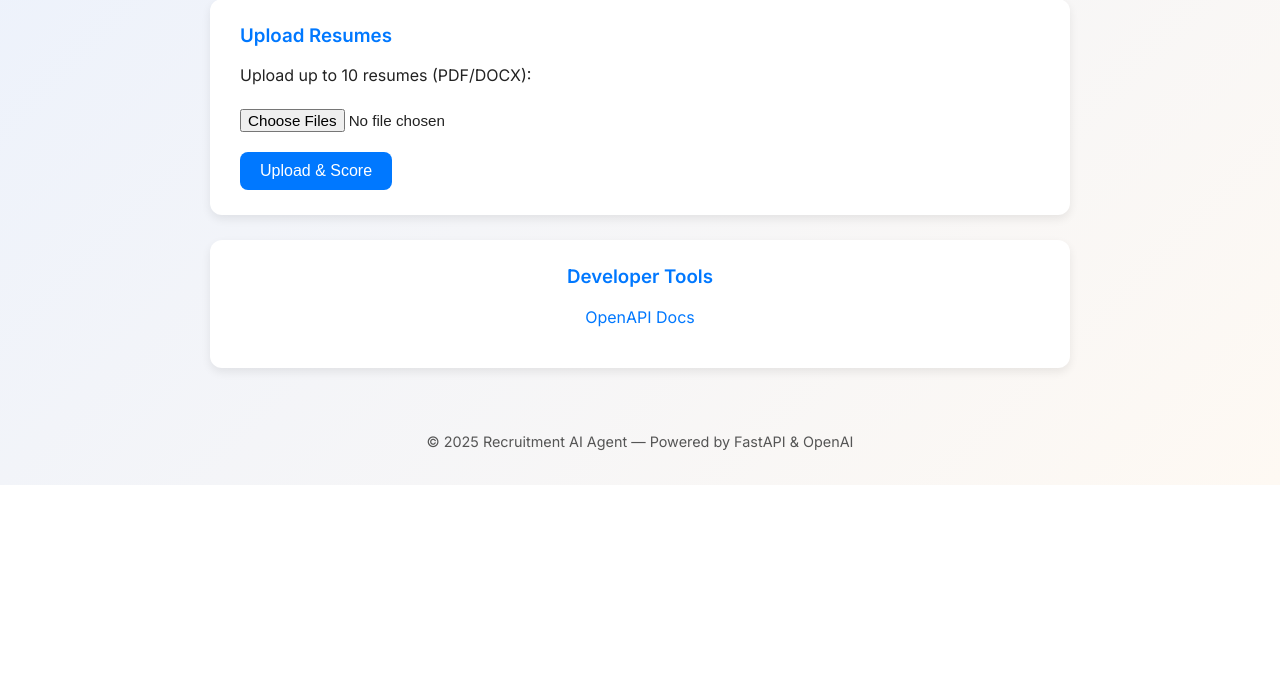
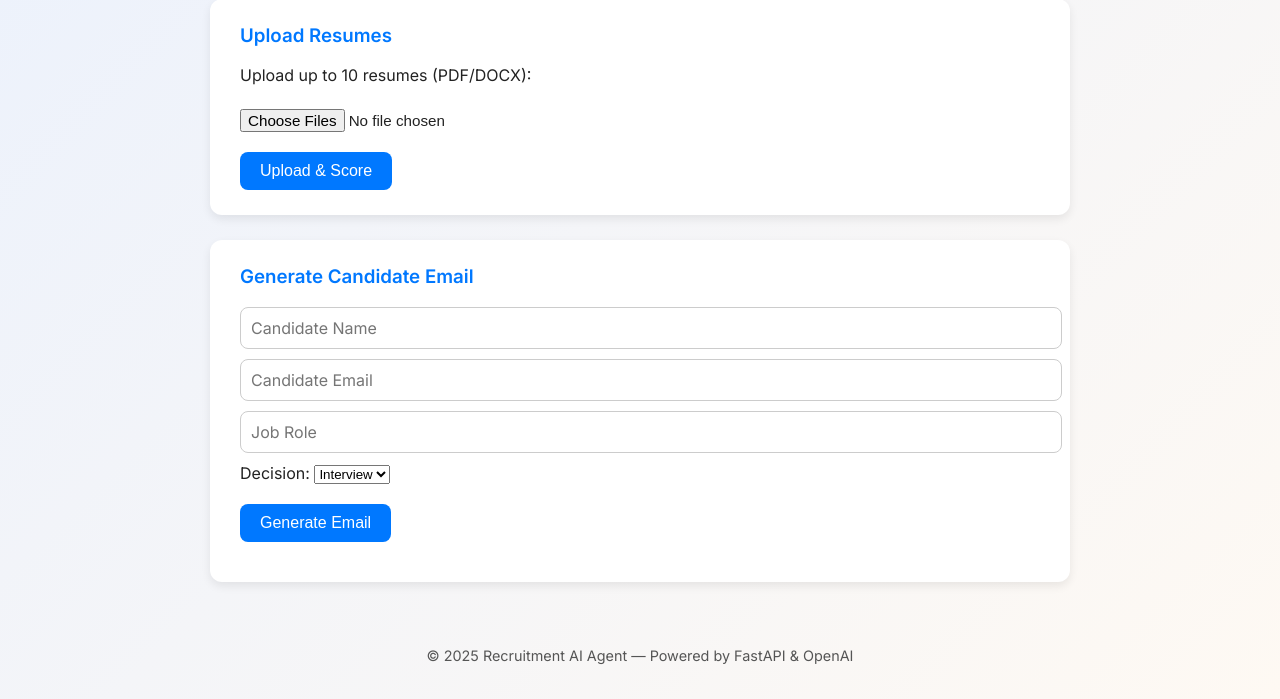
Before and after one commit to Nikita512/recruitment_ai_agent, a FastAPI app: page / in a window 1280 px wide. Shown: the part 590-1289 px from the top of the page. Before the commit the page ends 1075 px from the top, so only its background shows below. Run offline with FastAPI, Linux system fonts and the light colour scheme.

Commit message:
Update index.html

```diff
--- a/templates/index.html
+++ b/templates/index.html
@@ -13,7 +13,6 @@
       padding: 0;
       color: #222;
     }
-
     header {
       background: #0078ff;
       color: #fff;
@@ -21,13 +20,11 @@
       text-align: center;
       box-shadow: 0 2px 8px rgba(0,0,0,0.1);
     }
-
     h1 {
       margin: 0;
       font-weight: 600;
       font-size: 1.8rem;
     }
-
     main {
       display: flex;
       flex-direction: column;
@@ -36,7 +33,6 @@
       max-width: 800px;
       padding: 0 15px;
     }
-
     .card {
       background: #fff;
       border-radius: 12px;
@@ -46,32 +42,18 @@
       margin-bottom: 25px;
       transition: transform 0.2s ease;
     }
-
-    .card:hover {
-      transform: translateY(-3px);
-    }
-
-    h3 {
-      color: #0078ff;
-      margin-top: 0;
-    }
-
-    textarea {
+    .card:hover { transform: translateY(-3px); }
+    h3 { color: #0078ff; margin-top: 0; }
+    textarea, input[type="text"], input[type="email"] {
       width: 100%;
       border-radius: 8px;
       border: 1px solid #ccc;
       padding: 10px;
       font-size: 1rem;
-      resize: vertical;
       margin-bottom: 10px;
       font-family: 'Inter', sans-serif;
     }
-
-    input[type="file"] {
-      margin-top: 8px;
-      font-size: 0.95rem;
-    }
-
+    input[type="file"] { margin-top: 8px; font-size: 0.95rem; }
     button {
       background-color: #0078ff;
       color: #fff;
@@ -82,31 +64,12 @@
       cursor: pointer;
       transition: background-color 0.3s;
     }
-
-    button:hover {
-      background-color: #005fcc;
-    }
-
-    hr {
-      border: none;
-      border-top: 1px solid #ddd;
-      margin: 30px 0;
-    }
-
+    button:hover { background-color: #005fcc; }
     footer {
       text-align: center;
       color: #555;
       font-size: 0.9rem;
       padding-bottom: 20px;
-    }
-
-    a {
-      color: #0078ff;
-      text-decoration: none;
-    }
-
-    a:hover {
-      text-decoration: underline;
     }
   </style>
 </head>
@@ -117,9 +80,10 @@
   </header>
 
   <main>
+    <!-- JD Upload -->
     <div class="card">
       <h3>Job Description</h3>
-      <form action="/upload_jd" method="post" enctype="multipart/form-data">
+      <form id="jdForm" enctype="multipart/form-data">
         <textarea name="jd_text" rows="8" placeholder="Paste your Job Description here..."></textarea><br/>
         <label>OR upload JD file (PDF/DOCX):</label><br/>
         <input type="file" name="jd_file" accept=".pdf,.doc,.docx"/><br/><br/>
@@ -127,23 +91,68 @@
       </form>
     </div>
 
+    <!-- Resume Upload -->
     <div class="card">
       <h3>Upload Resumes</h3>
-      <form action="/upload_resumes" method="post" enctype="multipart/form-data">
+      <form id="resumeForm" enctype="multipart/form-data">
         <p>Upload up to 10 resumes (PDF/DOCX):</p>
         <input type="file" name="resumes" multiple accept=".pdf,.doc,.docx"/><br/><br/>
         <button type="submit">Upload & Score</button>
       </form>
     </div>
 
-    <div class="card" style="text-align:center;">
-      <h3>Developer Tools</h3>
-      <p><a href="/docs" target="_blank">OpenAPI Docs</a></p>
+    <!-- Email Generator -->
+    <div class="card">
+      <h3>Generate Candidate Email</h3>
+      <form id="emailForm">
+        <input type="text" name="candidate_name" placeholder="Candidate Name" required><br/>
+        <input type="email" name="candidate_email" placeholder="Candidate Email" required><br/>
+        <input type="text" name="role" placeholder="Job Role" required><br/>
+        <label>Decision:</label>
+        <select name="decision" required>
+          <option value="interview">Interview</option>
+          <option value="reject">Reject</option>
+        </select><br/><br/>
+        <button type="submit">Generate Email</button>
+      </form>
+      <pre id="emailOutput" style="white-space: pre-wrap; margin-top: 15px;"></pre>
     </div>
   </main>
 
   <footer>
     <p>© 2025 Recruitment AI Agent — Powered by FastAPI & OpenAI</p>
   </footer>
+
+  <script>
+    async function handleForm(formId, endpoint, successMessage, outputHandler = null) {
+      const form = document.getElementById(formId);
+      form.addEventListener('submit', async (e) => {
+        e.preventDefault();
+        const formData = new FormData(form);
+        try {
+          const res = await fetch(endpoint, { method: 'POST', body: formData });
+          const data = await res.json();
+          if (data.error) {
+            alert("❌ " + data.error);
+          } else {
+            if (outputHandler) outputHandler(data);
+            alert("✅ " + successMessage);
+            form.reset();
+          }
+        } catch (err) {
+          alert("⚠️ Something went wrong: " + err.message);
+        }
+      });
+    }
+
+    // JD upload
+    handleForm("jdForm", "/upload_jd", "Job Description Saved!");
+    // Resume upload
+    handleForm("resumeForm", "/upload_resumes", "Resumes Scored Successfully!");
+    // Email generation
+    handleForm("emailForm", "/generate_emails", "Email Generated!", (data) => {
+      document.getElementById("emailOutput").innerText = data.email || "No email generated.";
+    });
+  </script>
 </body>
 </html>
```
